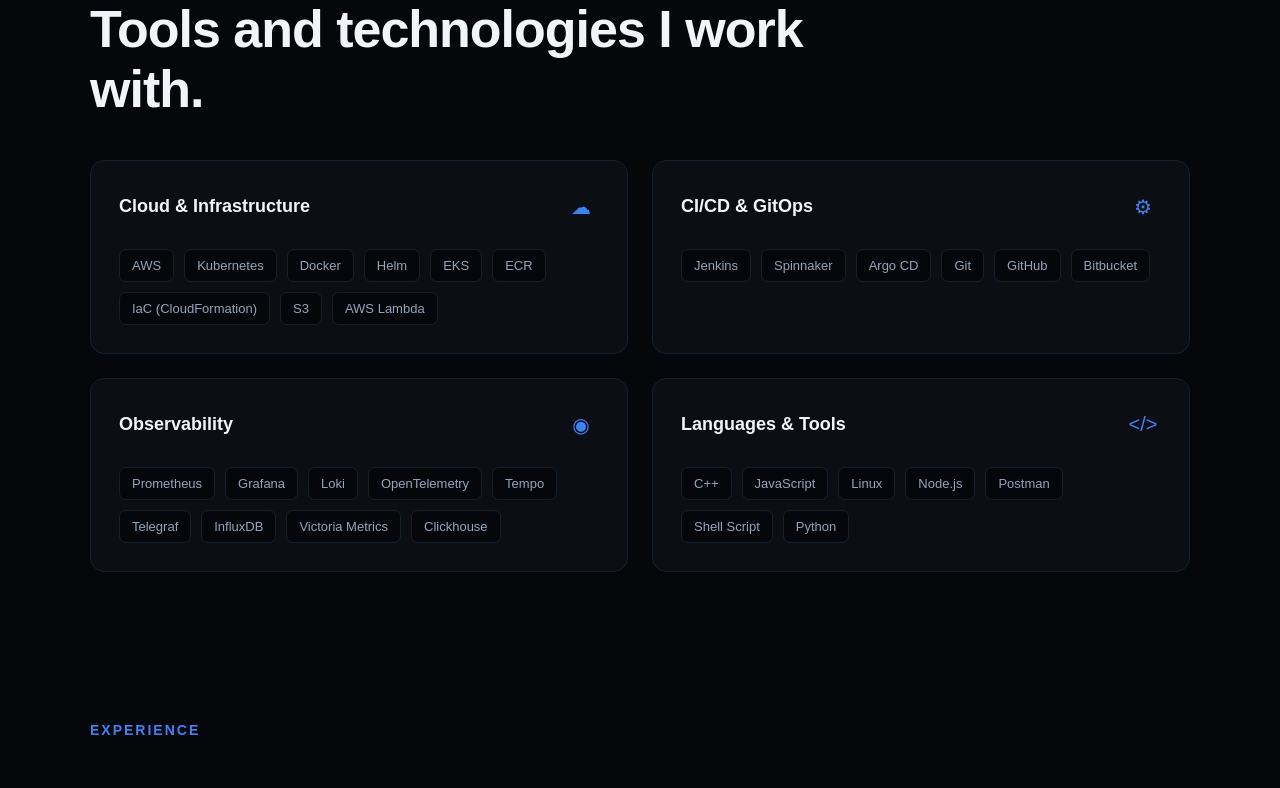
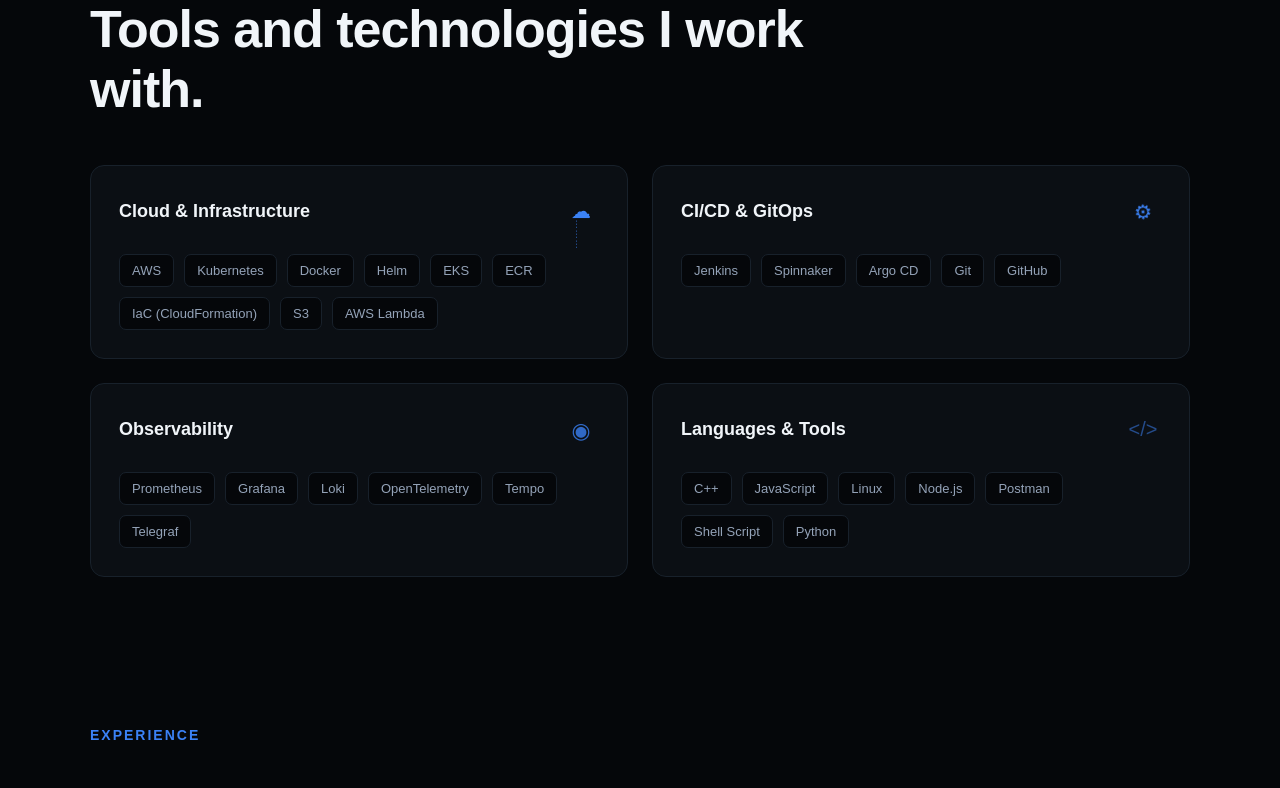
Before and after one commit to manglesh2305/portfolio, a React (Vite) app: page / in a window 1280 px wide. Shown: the part 1618-2406 px from the top of the page. Built offline with nearby package versions, Linux system fonts and the light colour scheme.

Commit message:
Added Animation in Skill Icons

```diff
--- a/src/App.css
+++ b/src/App.css
@@ -330,7 +330,7 @@
 
 /* Skills Section */
 .skills h2 {
-  margin-bottom: 40px;
+  margin-bottom: 45px;
 }
 
 .skills-grid {
@@ -341,14 +341,10 @@
 
 .skill-group {
   padding: 28px;
-
   background: var(--card-background);
   border: 1px solid var(--border);
   border-radius: 14px;
-
-  transition:
-    transform 0.2s ease,
-    border-color 0.2s ease;
+  transition: transform 0.2s ease, border-color 0.2s ease;
 }
 
 .skill-group:hover {
@@ -360,19 +356,23 @@
   display: flex;
   justify-content: space-between;
   align-items: center;
-
   margin-bottom: 24px;
 }
 
 .skill-group-header h3 {
   margin: 0;
-
   color: var(--text-primary);
   font-size: 18px;
   font-weight: 600;
 }
 
+/* =========================
+   Skill Icons
+   ========================= */
+
 .skill-group-icon {
+  position: relative;
+
   display: flex;
   align-items: center;
   justify-content: center;
@@ -383,6 +383,166 @@
   color: var(--accent);
   font-size: 20px;
 }
+
+/* =========================
+   Cloud Animation
+   ========================= */
+
+.cloud-animation {
+  animation: cloudFloat 3s ease-in-out infinite;
+}
+
+.cloud-animation::before {
+  content: "⋮ ⋮ ⋮";
+
+  position: absolute;
+  left: 50%;
+  top: 23px;
+
+  transform: translateX(-50%);
+
+  color: var(--accent);
+  font-size: 9px;
+  letter-spacing: 2px;
+
+  opacity: 0;
+
+  animation: rain 2.5s ease-in-out infinite;
+}
+
+.cloud-animation::after {
+  content: "⚡";
+
+  position: absolute;
+  left: 50%;
+  top: 25px;
+
+  transform: translateX(-50%);
+
+  color: var(--accent);
+  font-size: 11px;
+
+  opacity: 0;
+
+  animation: lightning 4s ease-in-out infinite;
+}
+
+@keyframes cloudFloat {
+  0%,
+  100% {
+    transform: translateY(0);
+  }
+
+  50% {
+    transform: translateY(-2px);
+  }
+}
+
+@keyframes rain {
+  0%,
+  25% {
+    opacity: 0;
+    transform: translate(-50%, -4px);
+  }
+
+  40%,
+  70% {
+    opacity: 0.7;
+    transform: translate(-50%, 3px);
+  }
+
+  85%,
+  100% {
+    opacity: 0;
+    transform: translate(-50%, 6px);
+  }
+}
+
+@keyframes lightning {
+  0%,
+  72%,
+  100% {
+    opacity: 0;
+  }
+
+  75% {
+    opacity: 1;
+  }
+
+  77% {
+    opacity: 0.2;
+  }
+
+  79% {
+    opacity: 1;
+  }
+
+  82% {
+    opacity: 0;
+  }
+}
+
+/* =========================
+   Gear Animation
+   ========================= */
+
+.gear-animation {
+  animation: gearRotate 6s linear infinite;
+}
+
+@keyframes gearRotate {
+  from {
+    transform: rotate(0deg);
+  }
+
+  to {
+    transform: rotate(360deg);
+  }
+}
+
+/* =========================
+   Observability Animation
+   ========================= */
+
+.observe-animation {
+  animation: observePulse 2s ease-in-out infinite;
+}
+
+@keyframes observePulse {
+  0%,
+  100% {
+    transform: scale(1);
+    opacity: 1;
+  }
+
+  50% {
+    transform: scale(1.15);
+    opacity: 0.65;
+  }
+}
+
+/* =========================
+   Code Animation
+   ========================= */
+
+.code-animation {
+  animation: codeBlink 1.5s ease-in-out infinite;
+}
+
+@keyframes codeBlink {
+  0%,
+  100% {
+    opacity: 1;
+  }
+
+  50% {
+    opacity: 0.45;
+  }
+}
+
+/* =========================
+   Skill Items
+   ========================= */
 
 .skill-items {
   display: flex;
@@ -398,6 +558,7 @@
   border-radius: 7px;
 
   color: var(--text-secondary);
+
   font-size: 13px;
   font-weight: 500;
 
@@ -411,6 +572,21 @@
   color: var(--accent);
   border-color: var(--accent);
   background: rgba(59, 130, 246, 0.05);
+}
+
+/* =========================
+   Reduced Motion
+   ========================= */
+
+@media (prefers-reduced-motion: reduce) {
+  .cloud-animation,
+  .cloud-animation::before,
+  .cloud-animation::after,
+  .gear-animation,
+  .observe-animation,
+  .code-animation {
+    animation: none;
+  }
 }
 
 /* Experience Section */
--- a/src/components/Skills.jsx
+++ b/src/components/Skills.jsx
@@ -5,6 +5,7 @@
     {
       title: "Cloud & Infrastructure",
       icon: "☁",
+      animation: "cloud-animation",
       skills: [
         "AWS",
         "Kubernetes",
@@ -20,18 +21,19 @@
     {
       title: "CI/CD & GitOps",
       icon: "⚙",
+      animation: "gear-animation",
       skills: [
         "Jenkins",
         "Spinnaker",
         "Argo CD",
         "Git",
         "GitHub",
-        "Bitbucket"
       ],
     },
     {
       title: "Observability",
       icon: "◉",
+      animation: "observe-animation",
       skills: [
         "Prometheus",
         "Grafana",
@@ -39,14 +41,12 @@
         "OpenTelemetry",
         "Tempo",
         "Telegraf",
-        "InfluxDB",
-        "Victoria Metrics",
-        "Clickhouse"
       ],
     },
     {
       title: "Languages & Tools",
       icon: "</>",
+      animation: "code-animation",
       skills: [
         "C++",
         "JavaScript",
@@ -75,7 +75,13 @@
               <article className="skill-group" key={group.title}>
                 <div className="skill-group-header">
                   <h3>{group.title}</h3>
-                  <span className="skill-group-icon">{group.icon}</span>
+
+                  <span
+                    className={`skill-group-icon ${group.animation}`}
+                    aria-hidden="true"
+                  >
+                    {group.icon}
+                  </span>
                 </div>
 
                 <div className="skill-items">
```
